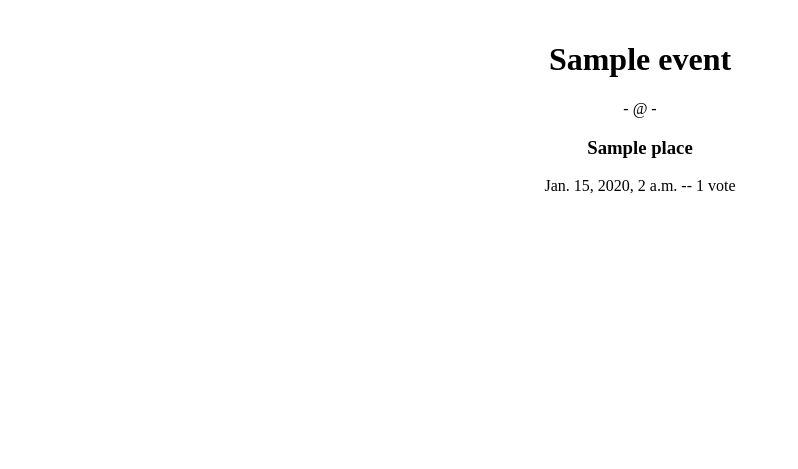
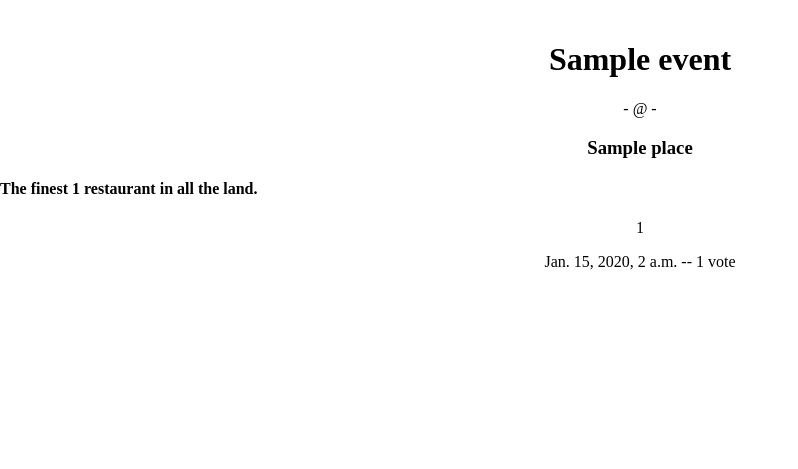
Before and after one commit to janton42/reservationator, a Django app: page /scheduler/1/details/ in a window 1280 px wide. Shown: the top 469 px of the page, without its empty margins (0-798 px from the left). Run offline with Django 3.2, Linux system fonts and the light colour scheme; tables that the repository leaves empty hold one stand-in row (values such as "Sample post"); some libraries are stand-ins or nearby versions.

Commit message:
tried to add the cuisine and price quartile to detail.html, but only the id number was displayed.

```diff
--- a/scheduler/templates/scheduler/details.html
+++ b/scheduler/templates/scheduler/details.html
@@ -4,6 +4,8 @@
 <h1>{{ event.name }}</h1>
 <p> - @ - </p>
 <h3>{{ event.place }}</h3>
+<h4>The finest {{ event.place.cuisine }} restaurant in all the land.</h4>
+<p>{{ event.place.price_quartile }}</p>
 
 	{% for choice in event.choice_set.all %}
 		<p>{{ choice.date }} -- {{ choice.votes }} vote{{ choice.votes|pluralize }}</p>
```
